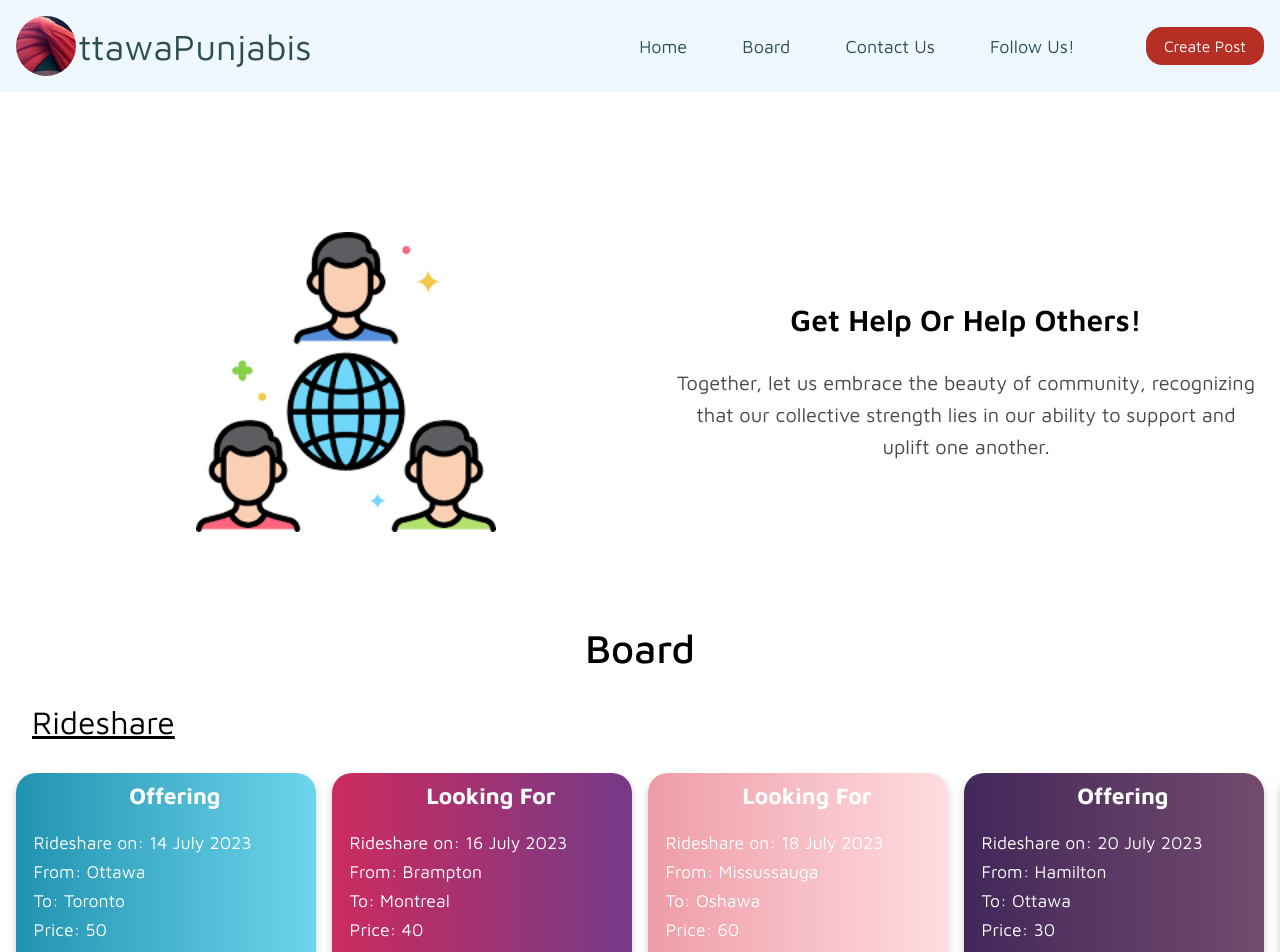
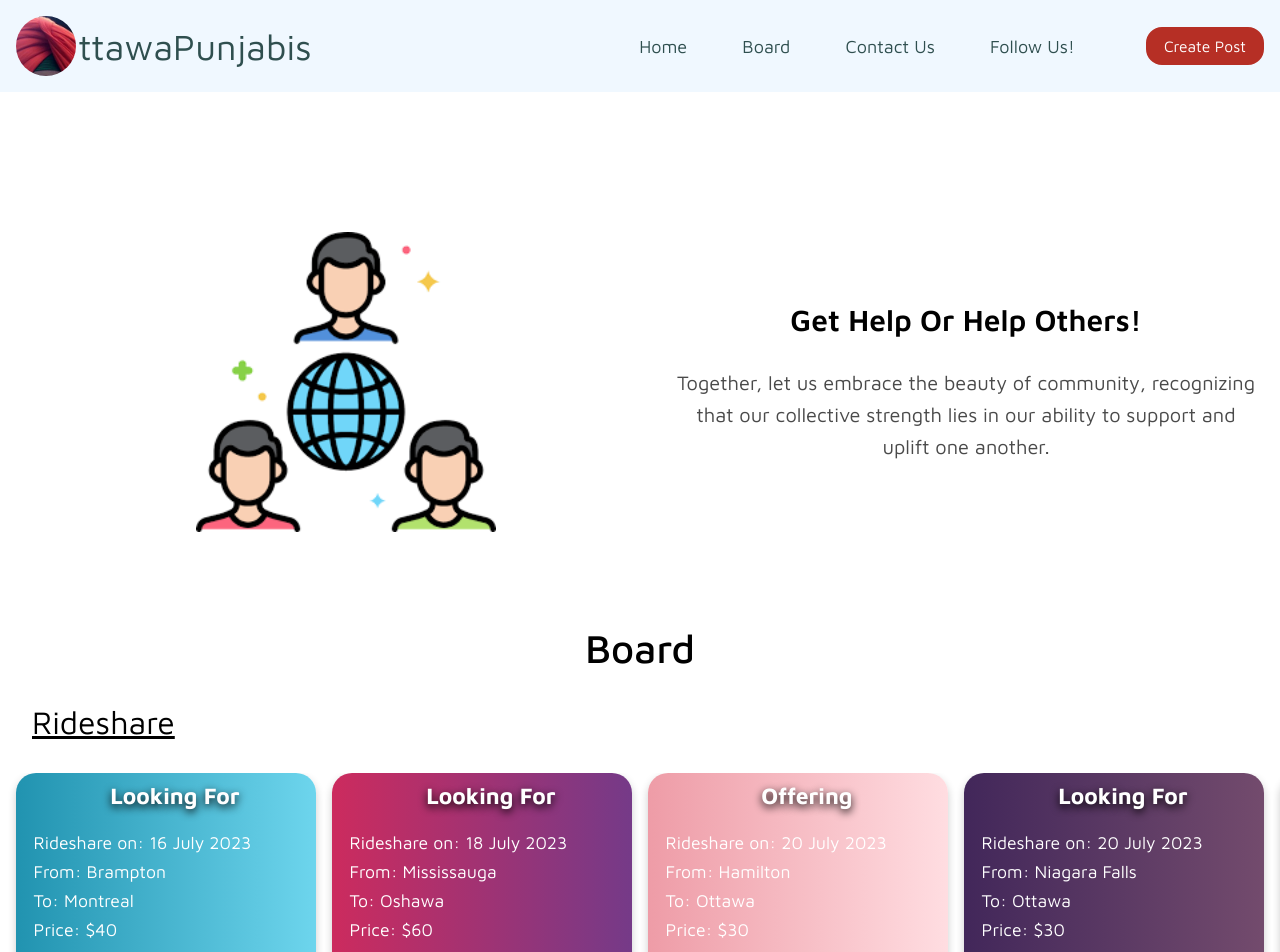
Before and after one commit to ShubhamUjinwal/OttawaPunjabis, an Angular app: page / in a window 1280 px wide. Shown: the top 952 px of the page. Built offline with nearby package versions, Linux system fonts and the light colour scheme.

Commit message:
Sort list of rideshare items and added shadow on card title

```diff
--- a/src/app/board/rideshare-list/rideshare-item/rideshare-item.component.html
+++ b/src/app/board/rideshare-list/rideshare-item/rideshare-item.component.html
@@ -4,7 +4,7 @@
     <p>Rideshare on: {{ rideshare_post.available_on }}</p>
     <p>From: {{ rideshare_post.from }}</p>
     <p>To: {{ rideshare_post.to }}</p>
-    <p>Price: {{ rideshare_post.price }}</p>
+    <p>Price: ${{ rideshare_post.price }}</p>
   </div>
   <div class="contact-id">
     <h4>Insta ID</h4>
--- a/src/app/board/rideshare-list/rideshare-item/rideshare-item.component.scss
+++ b/src/app/board/rideshare-list/rideshare-item/rideshare-item.component.scss
@@ -24,6 +24,7 @@
     margin-bottom: 8px;
     text-align: center;
     margin-bottom: 1em;
+    text-shadow: 0px 3px 8px black;
   }
 
   p {
--- a/src/app/board/rideshare-list/rideshare-list.component.ts
+++ b/src/app/board/rideshare-list/rideshare-list.component.ts
@@ -8,16 +8,22 @@ import { Rideshare } from './rideshare.model';
 })
 export class RideshareListComponent {
   rideshare_posts: Rideshare[] = [
-    new Rideshare('Offering', 'Ottawa', 'Toronto', '14 July 2023', 50, 'shubhamujinwal'),
+    new Rideshare('Offering', 'Ottawa', 'Toronto', '25 July 2023', 50, 'shubhamujinwal'),
     new Rideshare('Looking For', 'Brampton', 'Montreal', '16 July 2023', 40, 'abcd_1234'),
-    new Rideshare('Looking For', 'Missussauga', 'Oshawa', '18 July 2023', 60, 'abcd_1234'),
+    new Rideshare('Looking For', 'Mississauga', 'Oshawa', '18 July 2023', 60, 'abcd_1234'),
     new Rideshare('Offering', 'Hamilton', 'Ottawa', '20 July 2023', 30, 'abcd_1234'),
     new Rideshare('Looking For', 'Niagara Falls', 'Ottawa', '20 July 2023', 30, 'abcd_1234'),
     new Rideshare('Looking For', 'Niagara Falls', 'Ottawa', '20 July 2023', 30, 'abcd_1234'),
     new Rideshare('Looking For', 'Niagara Falls', 'Ottawa', '20 July 2023', 30, 'abcd_1234')
   ];
 
-  constructor() {}
+  constructor() {
+    this.rideshare_posts.sort((a, b) => {
+      if (a.available_on < b.available_on) return -1;
+      else if (a.available_on > b.available_on) return 1;
+      else return 0
+    });
+  }
 
   ngOnInit() {}
 }
```
